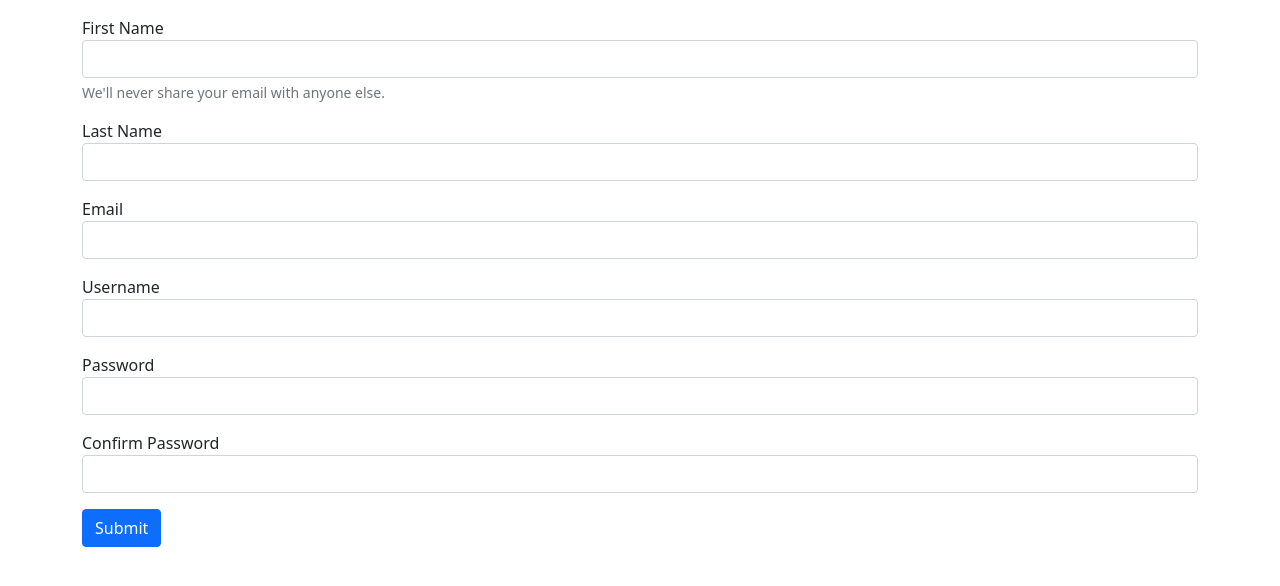
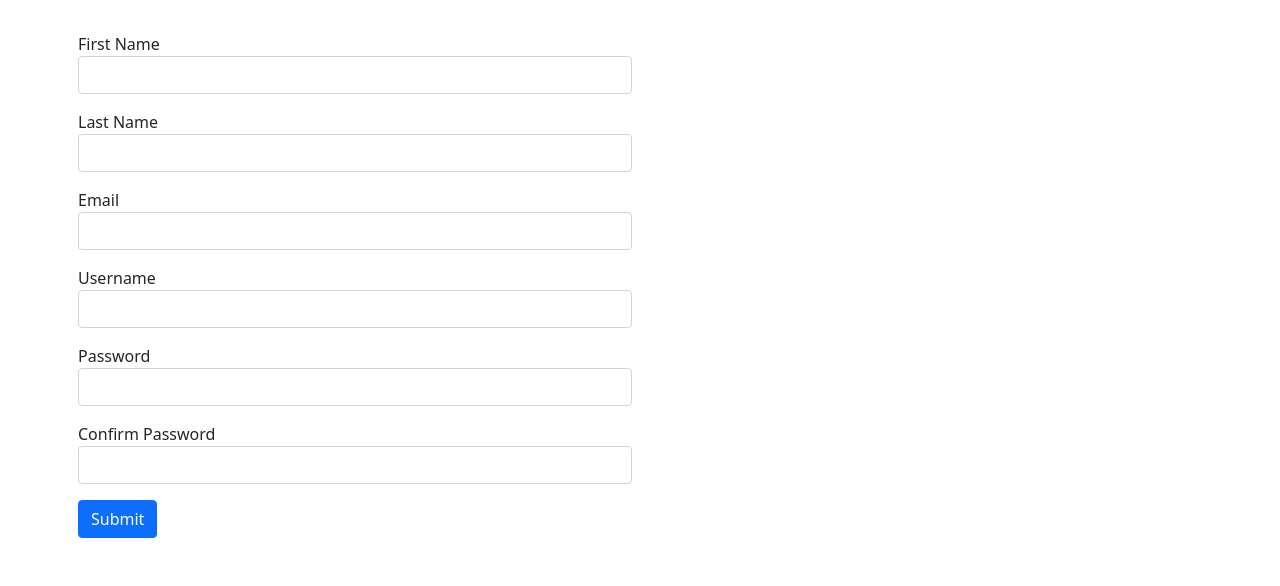
Before and after one commit to wadetheriver/flask-blog, a Flask app: page /register in a window 1280 px wide. Shown: the part 73-659 px from the top of the page. Run offline with Flask 2, Linux system fonts and the light colour scheme; some libraries are stand-ins or nearby versions.

Commit message:
Working on form validators and styling

```diff
--- a/templates/register.html
+++ b/templates/register.html
@@ -3,19 +3,22 @@
 {% block body %}
     <div class="container">
         {% from "includes/_formhelpers.html" import render_field%}
-        <form method="POST" action="">
+        <div class="row">
+            <form class="col-lg-6 g-3" method="POST" action="">
                 <div class="mb-3">
                     {{ render_field(form.first_name, class="form-control") }}
-                <div id="emailHelp" class="form-text">We'll never share your email with anyone else.</div>
                 </div>
                 <div class="mb-3">
                     {{ render_field(form.last_name, class="form-control") }}
                 </div>
                 <div class="mb-3">
                     {{ render_field(form.email, class="form-control") }}
+                    <div class="valid-feedback">
+                        Looks good!
+                    </div>
                 </div>
                 <div class="mb-3">
-                {{render_field(form.username, class_="form-control")}}
+                    {{ render_field(form.username, class_="form-control") }}
                 </div>
                 <div class="mb-3">
                     {{ render_field(form.password, class="form-control") }}
@@ -26,4 +29,5 @@
                 <button type="submit" class="btn btn-primary" value="Submit">Submit</button>
             </form>
         </div>
+    </div>
 {% endblock %}
```
Lines whose indentation alone changed are shown as unchanged.
